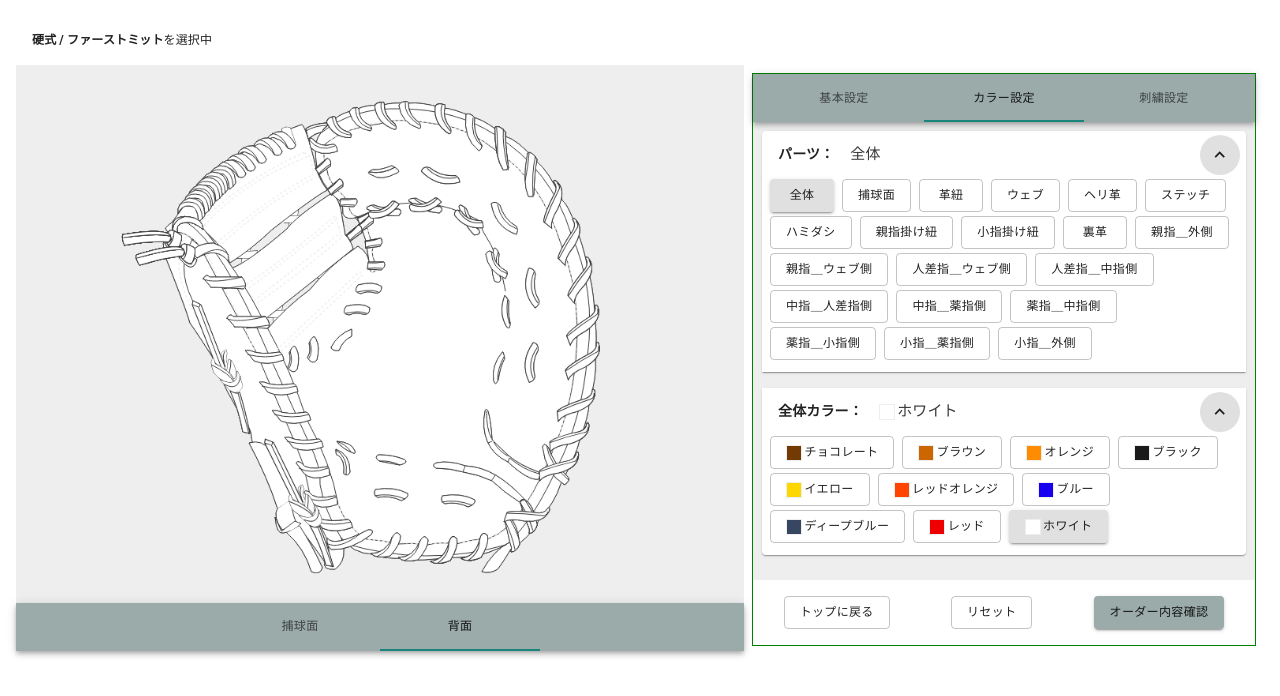
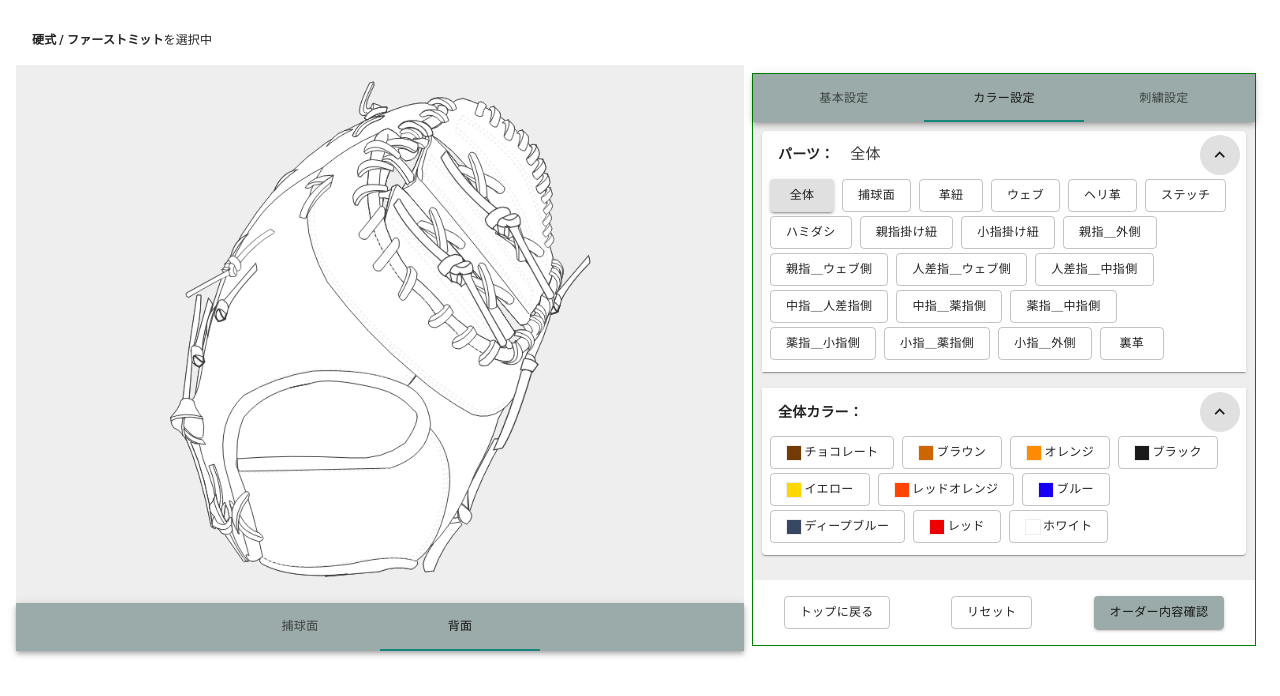
Before and after one commit to tomoki33kurita/glove-order, a Next.js app: page /hard/first-mitt in a window 1280 px wide. Shown: the top 696 px of the page. Built offline with nearby package versions, Linux system fonts and the light colour scheme.

Commit message:
Added Loading spinner

```diff
--- a/src/constants/radioObjs/coloring.ts
+++ b/src/constants/radioObjs/coloring.ts
@@ -8,13 +8,17 @@ export const strapColorObjs = [
   { label: 'ブルー', value: 'blue', color: '#1700ef' },
   { label: 'ディープブルー', value: 'd_blue', color: '#374761' },
   { label: 'レッド', value: 'red', color: '#EE0000' },
-  { label: 'ホワイト', value: 'white', color: '#fff' },
+  { label: 'ホワイト', value: 'white', color: '#fff' }
 ]
 
 // export const colorObjs = [...strapColorObjs, { label: 'Vブラック', value: 'v_black', color: '#525151' }]
 export const colorObjs = [...strapColorObjs]
 
-export const targetObjs = [{ label: '不要', value: 'none' }, ...strapColorObjs, { label: 'Vブラック', value: 'v_black', color: '#525151' }]
+export const targetObjs = [
+  { label: '不要', value: 'none' },
+  ...strapColorObjs,
+  { label: 'Vブラック', value: 'v_black', color: '#525151' }
+]
 
 export const liningsObjs = [
   { label: '共牛革(チョコレート)', value: 'cow_ecology_brown', color: '#733b03' },
@@ -25,7 +29,7 @@ export const liningsObjs = [
   { label: '共牛革(レッドオレンジ)', value: 'cow_v_orange', color: '#ff4500' },
   { label: '共牛革(ディープブルー)', value: 'cow_j_blue', color: '#374761' },
   { label: '共牛革(レッド)', value: 'cow_red', color: '#EE0000' },
-  { label: '共牛革(ホワイト)', value: 'cow_white', color: '#fff' },
+  { label: '共牛革(ホワイト)', value: 'cow_white', color: '#fff' }
   // { label: '共牛革(Vブラック)', value: 'cow_v_black', color: '#525151' },
   // { label: '和牛革(ブラック)', value: 'wagyu_black', color: '#1a1a1a' },
   // { label: '鹿革', value: 'deer', color: '#1a1a1a' },
@@ -39,7 +43,7 @@ export const stitchColorObjs = [
   { label: 'レッド', value: 'red', color: '#c70000' },
   { label: 'ホワイト', value: 'white', color: '#eee' },
   { label: 'ブラウン', value: 'brown', color: '#944a00' },
-  { label: 'オレンジ', value: 'orange', color: '#e37d00' },
+  { label: 'オレンジ', value: 'orange', color: '#e37d00' }
 ]
 
 export const hatakeyamaLabelObjs = [
@@ -53,18 +57,18 @@ export const hatakeyamaLabelObjs = [
   { label: 'シリコンS3', value: 'silicon_3' },
   { label: 'シリコンS4', value: 'silicon_4' },
   { label: 'シリコンS5', value: 'silicon_5' },
-  { label: 'シリコンS6', value: 'silicon_6' },
+  { label: 'シリコンS6', value: 'silicon_6' }
 ]
 
 export const hamidashiObjs = [
   { label: '切りハミ(ホワイト)', value: 'kirihami_white', color: '#fff' },
-  { label: '切りハミ(ブラック)', value: 'kirihami_black', color: '#1a1a1a' },
+  { label: '切りハミ(ブラック)', value: 'kirihami_black', color: '#1a1a1a' }
 ]
 
 export const listLiningMaterialObjs = [
   { label: 'ムートン(ホワイト)', value: 'mouton_white', color: '#fff' },
   { label: 'ムートン(ブラック)', value: 'mouton_black', color: '#1a1a1a' },
-  { label: 'ウルトラスエード(パッド)', value: 'ultra_suède', color: '#ddd' },
+  { label: 'ウルトラスエード(パッド)', value: 'ultra_suède', color: '#ddd' }
 ]
 
 const commonPartsObjs = [
@@ -76,17 +80,10 @@ const commonPartsObjs = [
   { label: 'ヘリ革', value: 'edge' },
   { label: 'ステッチ', value: 'stitch' },
   { label: 'ハミダシ', value: 'hamidashi' },
-  { label: '親指掛け紐', value: 'thumb_hook'},
-  { label: '小指掛け紐', value: 'little_hook'},
+  { label: '親指掛け紐', value: 'thumb_hook' },
+  { label: '小指掛け紐', value: 'little_hook' }
 ]
-export const catchFacePartsObjs = [
-  ...commonPartsObjs,
-  { label: '手首裏の素材', value: 'list_lining_material' },
-]
-
-export const backFacePartsObjs = [
-  ...commonPartsObjs,
-  { label: '裏革', value: 'linings'},
+const backFaceInfieldObjs = [
   { label: '親指＿外側', value: 'thumb_out' },
   { label: '親指＿ウェブ側', value: 'thumb_web' },
   { label: '人差指＿ウェブ側', value: 'index_web' },
@@ -96,7 +93,17 @@ export const backFacePartsObjs = [
   { label: '薬指＿中指側', value: 'ring_middle' },
   { label: '薬指＿小指側', value: 'ring_little' },
   { label: '小指＿薬指側', value: 'little_ring' },
-  { label: '小指＿外側', value: 'little_out' },
+  { label: '小指＿外側', value: 'little_out' }
+]
+export const catchFacePartsObjs = [
+  ...commonPartsObjs,
+  { label: '手首裏の素材', value: 'list_lining_material' }
+]
+
+export const backFacePartsObjs = [
+  ...commonPartsObjs,
+  ...backFaceInfieldObjs,
+  { label: '裏革', value: 'linings' }
 ]
 
 export const partsObjs = [...commonPartsObjs, ...catchFacePartsObjs, ...backFacePartsObjs]
--- a/src/container/FigureBack.tsx
+++ b/src/container/FigureBack.tsx
@@ -21,7 +21,6 @@ type Props = {
 
 const FigureBack: React.FC<Props> = ({ state, devTools, devToolStyle, handleCoordinate }) => {
   const router = useRouter()
-  console.log(router)
   React.useEffect(() => {
     const canvas = document.getElementById('canvas') as HTMLCanvasElement
     const ctx = canvas.getContext('2d')
--- a/src/container/FigureFields.tsx
+++ b/src/container/FigureFields.tsx
@@ -52,7 +52,7 @@ const FigureFields: React.FC<Props> = ({ state, figurePanelNum, handleFigurePane
 
   return (
     <Box position="sticky" top={0}>
-      <TabPanel value={figurePanelNum} index={1}>
+      <TabPanel value={figurePanelNum} index={0}>
         <FigureFront
           state={state}
           // 開発で座標を取得したいときは以下を有効にする
@@ -61,7 +61,7 @@ const FigureFields: React.FC<Props> = ({ state, figurePanelNum, handleFigurePane
           // handleCoordinate={handleCoordinate}
         />
       </TabPanel>
-      <TabPanel value={figurePanelNum} index={0}>
+      <TabPanel value={figurePanelNum} index={1}>
         <FigureBack
           state={state}
           // 開発で座標を取得したいときは以下を有効にする
--- a/src/container/designations/ColoringSet.tsx
+++ b/src/container/designations/ColoringSet.tsx
@@ -39,6 +39,8 @@ import {
   SET_LITTLE_RING_COLOR,
   SET_LITTLE_OUT_COLOR
 } from 'src/constants/ActionTypes'
+import { useRouter } from 'next/router'
+import { userInfo } from 'os'
 
 interface SortType {
   catch_face: string
@@ -53,6 +55,7 @@ type Props = {
 }
 
 const ColoringSet: React.FC<Props> = ({ state, value, figurePanelNum, dispatch }) => {
+  const router = useRouter()
   const {
     parts,
     all,
@@ -146,7 +149,7 @@ const ColoringSet: React.FC<Props> = ({ state, value, figurePanelNum, dispatch }
         type: SET_HAMIDASHI,
         hamidashi: hamidashiObjs.filter((prev) => prev.value === selected)[0]
       }),
-
+    // 内野手用グラブの場合ここから
     thumbOut: (selected: string) =>
       dispatch({
         type: sortReducerType[partKey],
@@ -197,6 +200,7 @@ const ColoringSet: React.FC<Props> = ({ state, value, figurePanelNum, dispatch }
         type: sortReducerType[partKey],
         littleOut: colorObjs.filter((prev) => prev.value === selected)[0]
       })
+    // 内野手用グラブの場合ここまで
   }
   const sortReducerType = {
     catch_face: SET_LEATHER_COLOR,
@@ -247,7 +251,10 @@ const ColoringSet: React.FC<Props> = ({ state, value, figurePanelNum, dispatch }
     little_ring: handle.littleRing,
     little_out: handle.littleOut
   }
-  const sortLabel = {
+
+  const sortLabel =
+    // 内野手用ここから
+    router.asPath === '/hard/infield' && {
       catch_face: catchFace.label,
       all: all.label,
       web: web.label,
@@ -260,7 +267,6 @@ const ColoringSet: React.FC<Props> = ({ state, value, figurePanelNum, dispatch }
       strap: strap.label,
       list_lining_material: listLiningsMaterial.label,
       hamidashi: hamidashi.label,
-
       thumb_out: thumbOut.label,
       thumb_web: thumbWeb.label,
       index_web: indexWeb.label,
@@ -272,7 +278,25 @@ const ColoringSet: React.FC<Props> = ({ state, value, figurePanelNum, dispatch }
       little_ring: littleRing.label,
       little_out: littleOut.label
     }
-  const sortColor = {
+  // 一塁手用ここから
+  router.asPath === '/hard/first-mitt' && {
+    catch_face: catchFace.label,
+    all: all.label,
+    web: web.label,
+    edge: edge.label,
+    thumb_hook: thumbHook.label,
+    little_hook: littleHook.label,
+    index_cover: indexCover.label,
+    stitch: stitch.label,
+    linings: linings.label,
+    strap: strap.label,
+    list_lining_material: listLiningsMaterial.label,
+    hamidashi: hamidashi.label
+  }
+
+  const sortColor =
+    // 内野手用ここから
+    router.asPath === '/hard/infield' && {
       catch_face: catchFace.color,
       all: all.color,
       web: web.color,
@@ -297,7 +321,23 @@ const ColoringSet: React.FC<Props> = ({ state, value, figurePanelNum, dispatch }
       little_ring: littleRing.color,
       little_out: littleOut.color
     }
-  const sortValue = {
+  // 一塁手用ここから
+  router.asPath === '/hard/first-mitt' && {
+    catch_face: catchFace.color,
+    all: all.color,
+    web: web.color,
+    edge: edge.color,
+    thumb_hook: thumbHook.color,
+    little_hook: littleHook.color,
+    index_cover: indexCover.color,
+    list_belt: listBelt.color,
+    stitch: stitch.color,
+    linings: linings.color,
+    strap: strap.color,
+    list_lining_material: listLiningsMaterial.color
+  }
+
+  const sortValue = router.asPath === '/hard/infield' && {
     all: all.value,
     catch_face: catchFace.value,
     web: web.value,
@@ -322,6 +362,21 @@ const ColoringSet: React.FC<Props> = ({ state, value, figurePanelNum, dispatch }
     ring_little: ringLittle.value,
     little_ring: littleRing.value,
     little_out: littleOut.value
+  }
+  router.asPath === '/hard/first-mitt' && {
+    all: all.value,
+    catch_face: catchFace.value,
+    web: web.value,
+    edge: edge.value,
+    thumb_hook: thumbHook.value,
+    little_hook: littleHook.value,
+    index_cover: indexCover.value,
+    list_belt: listBelt.value,
+    stitch: stitch.value,
+    linings: linings.value,
+    strap: strap.value,
+    list_lining_material: listLiningsMaterial.value,
+    hamidashi: hamidashi.value
   }
   return (
     <TabPanel value={value} index={1}>
--- a/src/hooks/stateReducer.ts
+++ b/src/hooks/stateReducer.ts
@@ -50,8 +50,7 @@ export const initialEmbroState = {
   embroideryContent: ''
 }
 
-export const initialState: State = {
-  // 基本設定
+const baseInitialState = {
   baseModel: { label: 'M8型', value: 'm8' },
   dominantArm: { label: '右投げ', value: 'rightThrow' },
   mittSize: { label: '基本モデルズバリ', value: 'default' },
@@ -61,9 +60,10 @@ export const initialState: State = {
   coreMaterialHardness: { label: '普通', value: 'normal' },
   coreMaterialThickness: { label: '普通', value: 'normal' },
   leatherHardness: { label: '普通', value: 'normal' },
-  fingerGuardType: { label: 'スタンダード', value: 'standard' },
+  fingerGuardType: { label: 'スタンダード', value: 'standard' }
+}
 
-  // カラー設定
+const colorInitialState = {
   parts: { label: '全体', value: 'all' },
   all: { label: 'ホワイト', value: 'white', color: '#fff' },
   catchFace: { label: 'ホワイト', value: 'white', color: '#fff' },
@@ -77,7 +77,17 @@ export const initialState: State = {
   thumbHook: { label: 'ホワイト', value: 'white', color: '#fff' },
   littleHook: { label: 'ホワイト', value: 'white', color: '#fff' },
   listBelt: { label: 'ホワイト', value: 'white', color: '#fff' },
-  indexCover: { label: 'ホワイト', value: 'white', color: '#fff' },
+  indexCover: { label: 'ホワイト', value: 'white', color: '#fff' }
+}
+
+// 内野手用グローブ
+export const initialState: State = {
+  // トップページのloading
+  isLoading: false,
+  // 基本設定
+  ...baseInitialState,
+  // カラー設定
+  ...colorInitialState,
   thumbOut: { label: 'ホワイト', value: 'white', color: '#fff' },
   thumbWeb: { label: 'ホワイト', value: 'white', color: '#fff' },
   indexWeb: { label: 'ホワイト', value: 'white', color: '#fff' },
@@ -103,8 +113,33 @@ export const initialState: State = {
   }
 }
 
+// 一塁手用ミット
+export const initialStateFirstMitt: State = {
+  // トップページのloading
+  isLoading: false,
+  // 基本設定
+  ...baseInitialState,
+  // カラー設定
+  ...colorInitialState,
+
+  // ステッチ
+  embroideries: [initialEmbroState],
+  // 個人情報入力部分
+  personal: {
+    userName: '',
+    userNameKana: '',
+    zipcode: '',
+    address: '',
+    phoneNumber: '',
+    mailAddress: '',
+    remarks: ''
+  }
+}
+
 export const reducer = (state: State, action: Action): State => {
   switch (action.type) {
+    case 'set_loading':
+      return { ...state, isLoading: true }
     case SET_SELECTED_PARTS:
       return { ...state, parts: action.parts }
     case SET_ALL_LEATHER_COLOR:
--- a/src/hooks/useCanvasFirstMittBack.ts
+++ b/src/hooks/useCanvasFirstMittBack.ts
@@ -28,19 +28,19 @@ export const useCanvasFirstMittBack = (ctx: CanvasRenderingContext2D, state: Sta
   // ウェブ捕球面側
   webBottom(ctx, state.web.color)
   // ブーメラン部分
-  boomerang(ctx, state.thumbWeb.color) // 専用のstateを設けて適用
+  boomerang(ctx, state.all.color) // 専用のstateを設けて適用
   // 背面＿人差し指-小指
-  backOfIndexToLittle(ctx, state.thumbWeb.color) // 専用のstateを設けて適用
+  backOfIndexToLittle(ctx, state.all.color) // 専用のstateを設けて適用
   // 小指掛け紐
   littleHook(ctx, state.littleHook.color)
   // 親指掛け紐
   thumbHook(ctx, state.thumbHook.color)
   // 背面＿親指_1
-  backOfThumb(ctx, state.thumbWeb.color)
+  backOfThumb(ctx, state.all.color)
   // 背面＿ウェブ周り_2
-  backAroundWeb(ctx, state.thumbWeb.color)
+  backAroundWeb(ctx, state.all.color)
   // 手首ベルト_3
-  listBelt(ctx, 'white')
+  listBelt(ctx, state.all.color)
   // 親指＿単結びの革紐
   webKnotUpward(ctx, state.strap.color, -55, 80, -15)
 
--- a/src/hooks/useCanvasFirstMittFront.ts
+++ b/src/hooks/useCanvasFirstMittFront.ts
@@ -22,9 +22,9 @@ export const useCanvasFirstMittFront = (ctx: CanvasRenderingContext2D, state: St
   // ウェブ捕球面側
   webBottom(ctx, state.web.color)
   // 背面＿ウェブ周り
-  backAroundWeb(ctx, state.thumbWeb.color)
+  backAroundWeb(ctx, state.all.color)
   // 親指背面＿外側
-  thumbBackOut(ctx, state.thumbOut.color)
+  thumbBackOut(ctx, state.all.color)
   // 親指掛け紐
   thumbHook(ctx, state.thumbHook.color)
   // ヘリ革
--- a/src/pages/hard/first-mitt/index.tsx
+++ b/src/pages/hard/first-mitt/index.tsx
@@ -2,12 +2,12 @@ import React from 'react'
 import { Box, Grid } from '@material-ui/core'
 import FigureFields from 'src/container/FigureFields'
 import DesignationBase from 'src/container/DesignationBase'
-import { reducer, initialState } from 'src/hooks/stateReducer'
+import { reducer, initialStateFirstMitt } from 'src/hooks/stateReducer'
 
 export const stateContext = React.createContext('')
 
 const Index: React.FC = () => {
-  const [state, dispatch] = React.useReducer(reducer, initialState)
+  const [state, dispatch] = React.useReducer(reducer, initialStateFirstMitt)
   const [figurePanelNum, setFigurePanelNum] = React.useState(1)
   const handleFigurePanelNum = (event: any, newValue: number) => setFigurePanelNum(newValue)
 
```
Also changed, not shown: src/pages/index.tsx (+12 -2 lines), src/types/index.ts (+12 -10 lines). Lines whose indentation alone changed are shown as unchanged.
